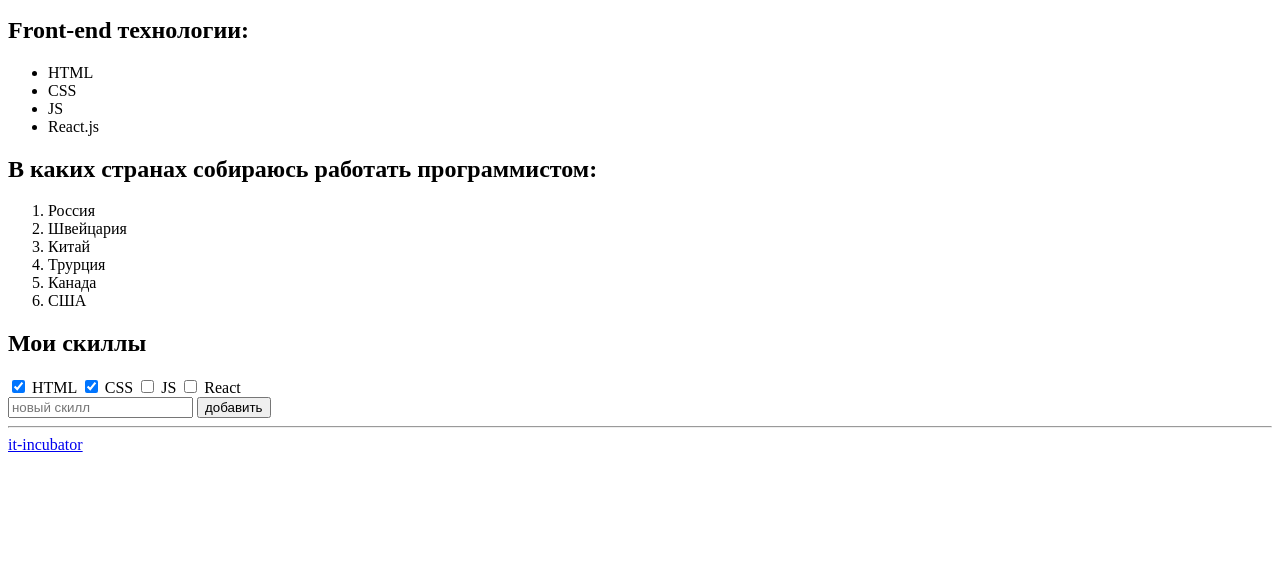
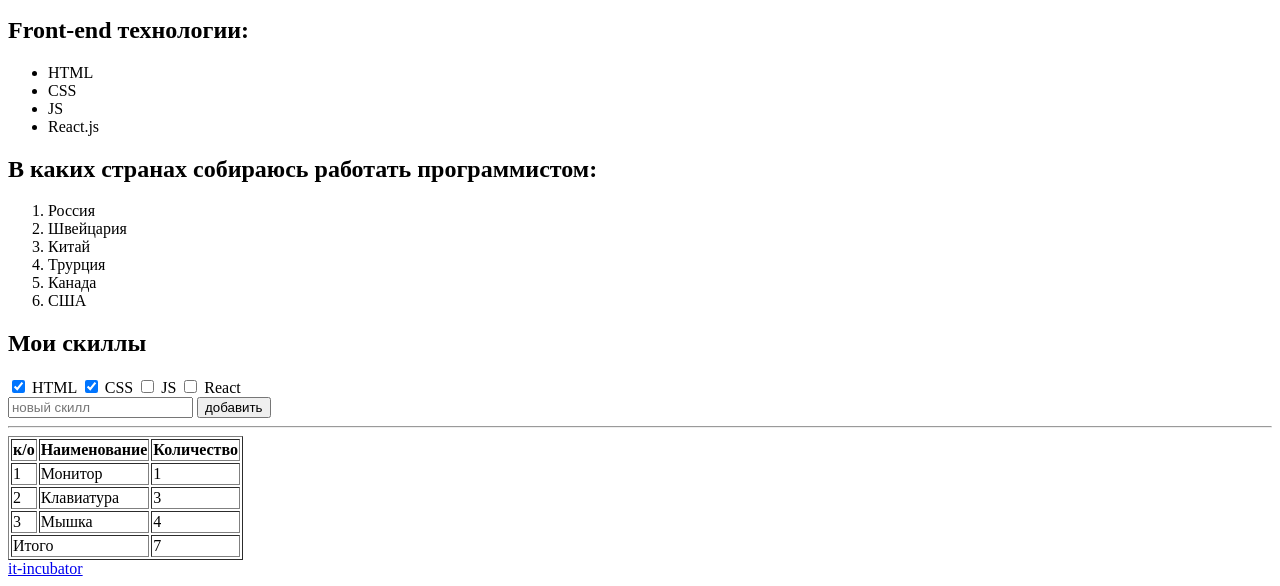
Before and after one commit to MakarNefedovDev/Front-end-precourse-hw-auto-test-html-css, a plain HTML site: page index.html in a window 1280 px wide. Shown: the part 453-1039 px from the top of the page. Before the commit the page ends 915 px from the top, so only its background shows below. Drawn offline with Linux system fonts and the light colour scheme.

Commit message:
Add new code with hw-auto-test

```diff
--- a/index.html
+++ b/index.html
@@ -52,17 +52,40 @@
             </form>
         </div>
         <input type="text" placeholder="новый скилл">
-        <button type="submit">добавить</button>
+        <button>добавить</button>
         <hr>
-        <table data-cy="hw-about-table-pre">
+        <table border="1" data-cy="hw-about-table-pre">
             <!-- 8) В таблице сделай 5 строк и 3 столбца.
                         - В первой строке ячейки заголовков, в остальных обычные ячейки
                         - Добавь границы для всей таблицы с помощью специального атрибута border="". Он устарел, но работает
                         - В последнем ряду первая ячейка должна занимать 2 столбца (как должно выглядеть - смотри образец). Таблицу можно заполнять любыми данными -->
+            <tr>
+                <th>к/о</th>
+                <th>Наименование</th>
+                <th>Количество</th>
+            </tr>
+            <tr>
+                <td>1</td>
+                <td>Монитор</td>
+                <td>1</td>
+            </tr>
+            <tr>
+                <td>2</td>
+                <td>Клавиатура</td>
+                <td>3</td>
+            </tr>
+            <tr>
+                <td>3</td>
+                <td>Мышка</td>
+                <td>4</td>
+            </tr>
+            <tr>
+                <td colspan="2">Итого</td>
+                <td>7</td>
+            </tr>
         </table>
     </section>
     <footer data-cy="hw-footer-pre">
-        <!-- 9) Создай здесь ссылку на наш сайт https://it-incubator.io/ (текст ссылки должен быть it-incubator) -->
          <a href=" https://it-incubator.io/">it-incubator</a>
     </footer>
 </body>
```
Lines whose indentation alone changed are shown as unchanged.
